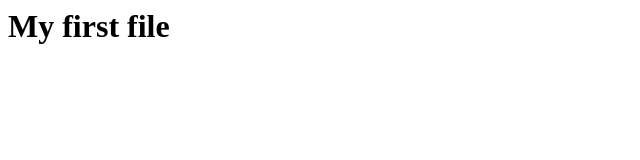
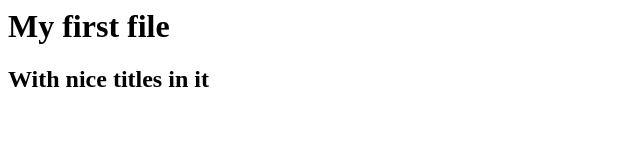
Before and after one commit to christophe-essec/fakecv, a plain HTML site: page index.html in a window 1280 px wide. Shown: the whole page, without its empty margins (0-640 px from the left). Drawn offline with Linux system fonts and the light colour scheme.

Commit message:
Added a subtilte

```diff
--- a/index.html
+++ b/index.html
@@ -3,5 +3,6 @@
     </head>
     <body>
         <h1>My first file</h1>
+        <h2>With nice titles in it</h2>
     </body>
 </html>
```
